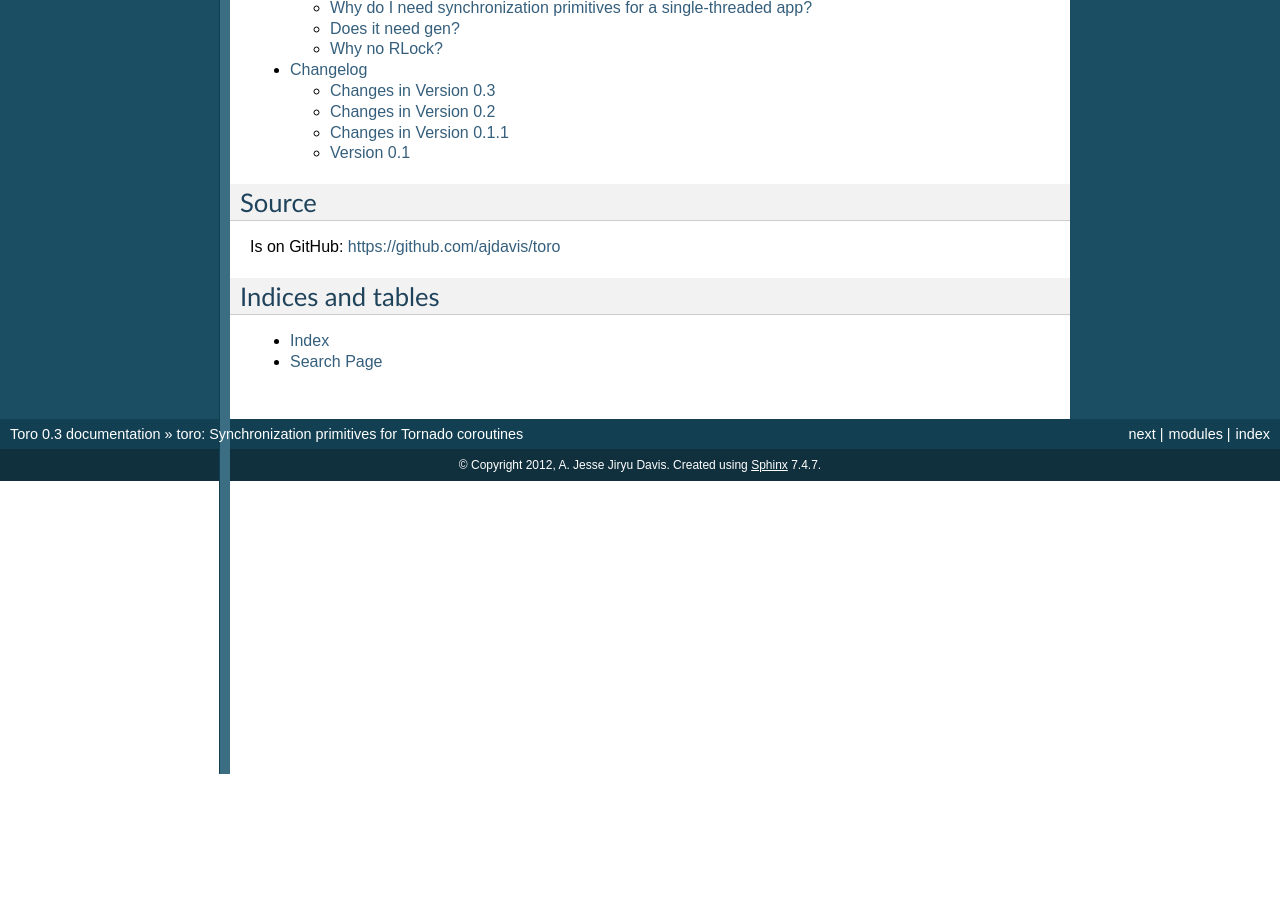
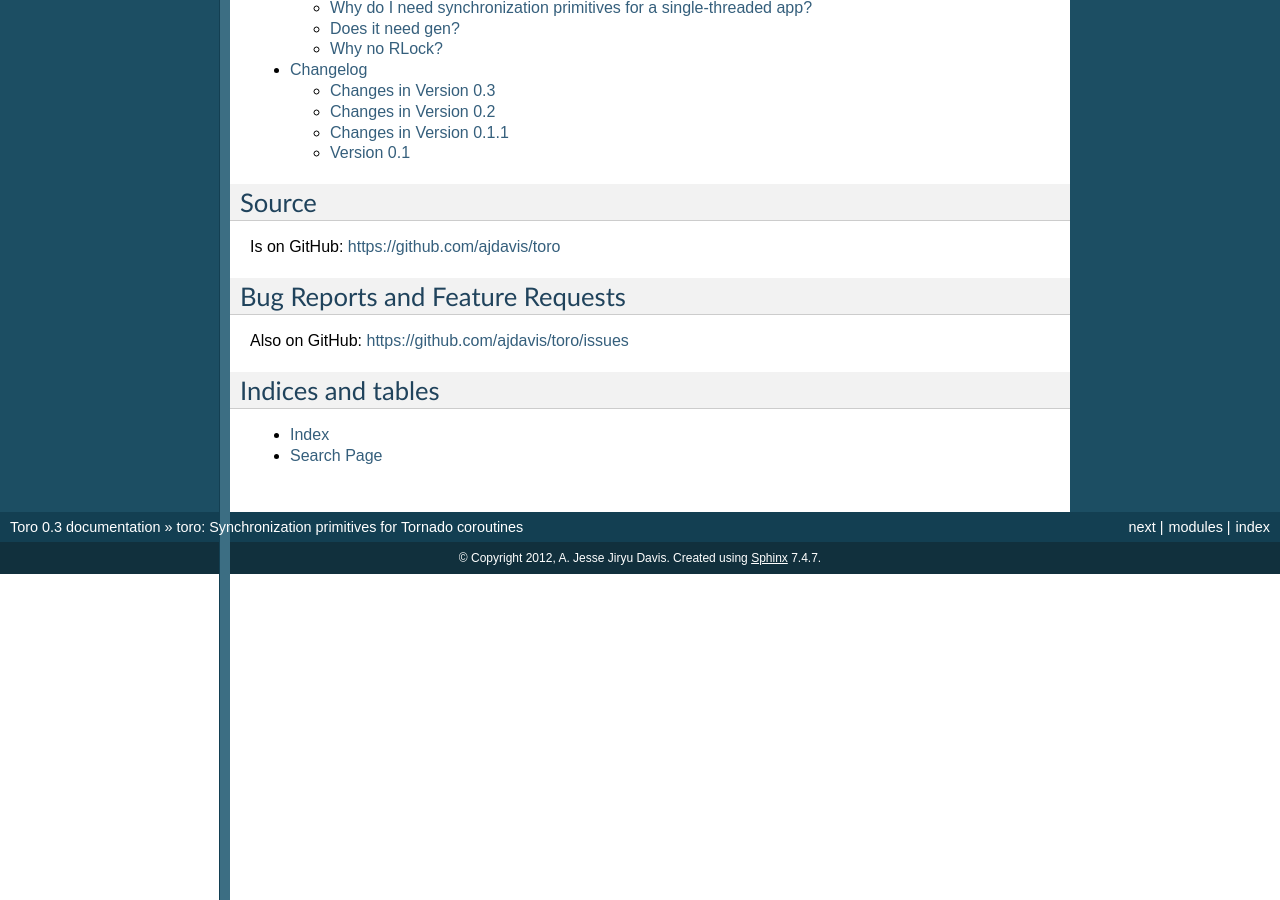
Before and after one commit to ajdavis/toro, a Sphinx documentation site: the page built from doc/index.rst, in a window 1280 px wide and 900 px high, scrolled down 2802 px. Built offline with Sphinx 7.4.7, drawn with Linux system fonts in a browser that asks for light colours; before the commit the page ends 3576 px from its top, so only the background shows below that; some of the changed text lies outside the part shown.

Commit message:
Link to GitHub issues page

```diff
--- a/doc/index.rst
+++ b/doc/index.rst
@@ -148,6 +148,10 @@ Source
 ======
 Is on GitHub: https://github.com/ajdavis/toro
 
+Bug Reports and Feature Requests
+================================
+Also on GitHub: https://github.com/ajdavis/toro/issues
+
 Indices and tables
 ==================
 
```
